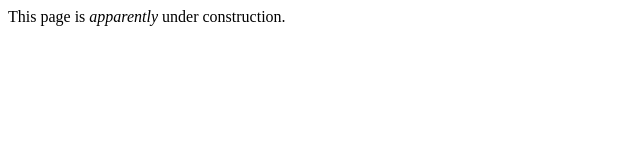
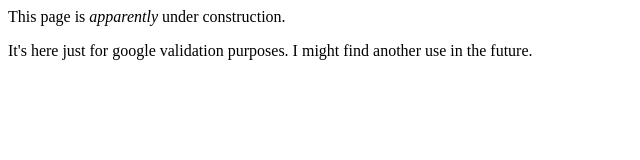
Before and after one commit to moiatgit/moiatgit, a plain HTML site: page index.html in a window 1280 px wide. Shown: the whole page, without its empty margins (0-640 px from the left). Drawn offline with Linux system fonts and the light colour scheme.

Commit message:
added clarification

```diff
--- a/index.html
+++ b/index.html
@@ -4,5 +4,7 @@
     </head>
     <body>
         <p>This page is <i>apparently</i> under construction.</p>
+        <p>It's here just for google validation purposes. I might find another use in the
+        future.</p>
     </body>
 </html>
```
